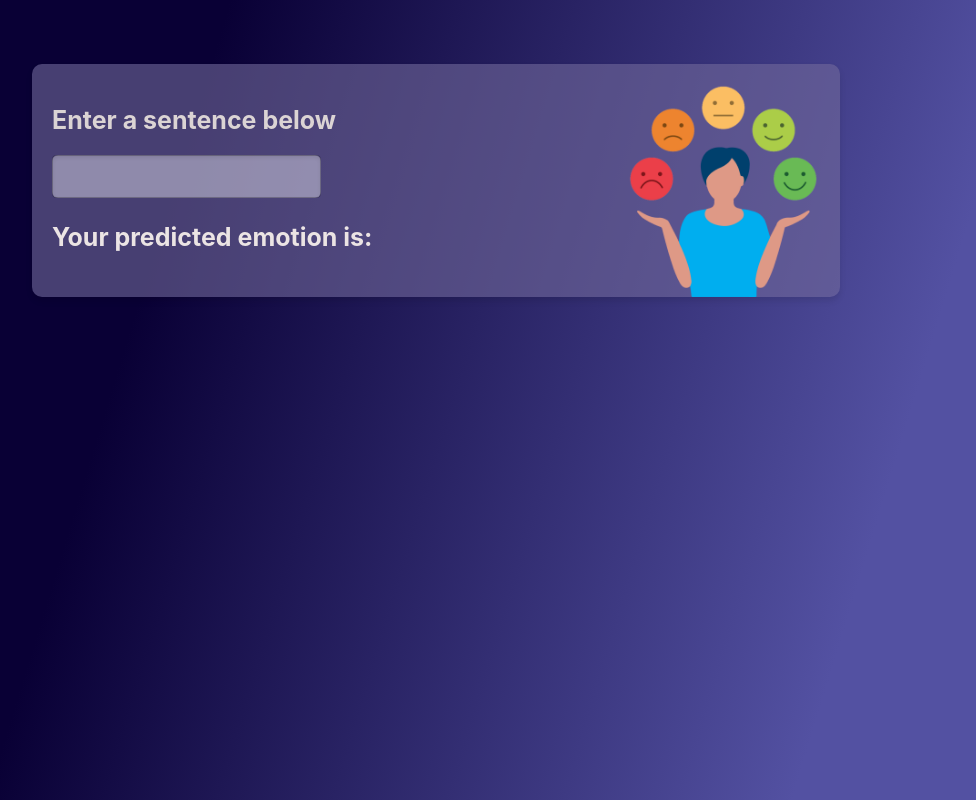
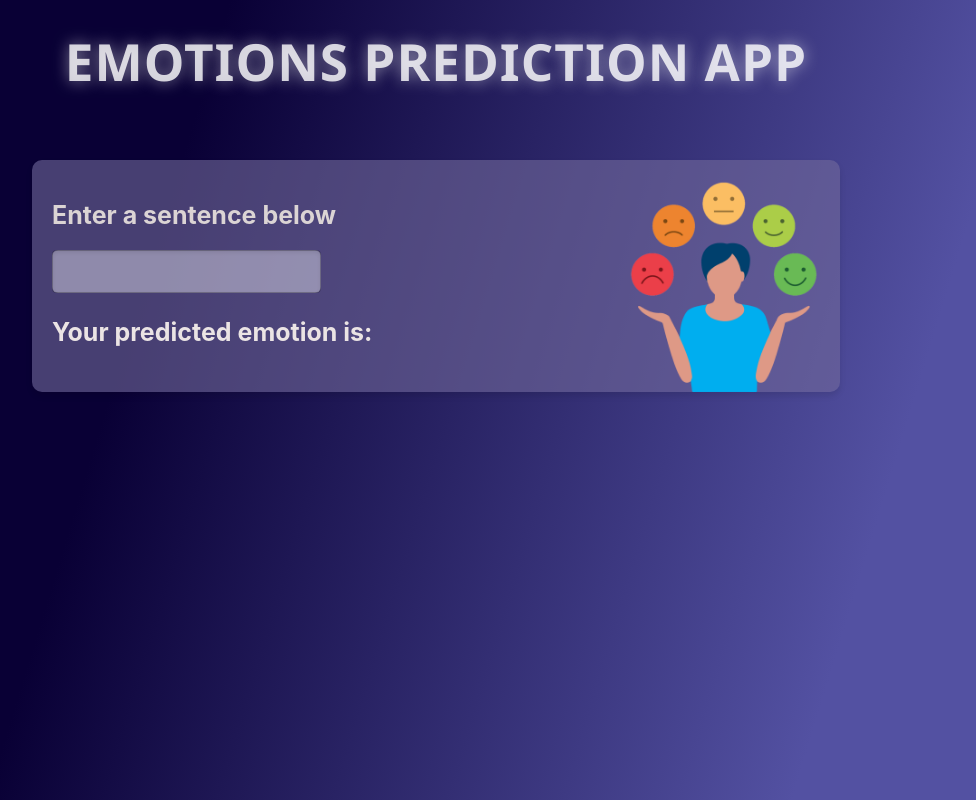
Before and after one commit to olast45/Emotions-Prediction-App, a React (Create React App) app in the folder app-frontend/: page / in a window 1280 px wide. Shown: the whole page, without its empty margins (204-1180 px from the left). Built offline with nearby package versions, Linux system fonts and the light colour scheme.

Commit message:
fix: Restore page title

```diff
--- a/app-frontend/src/App.js
+++ b/app-frontend/src/App.js
@@ -27,7 +27,12 @@ const App = () => {
     }, [sentence]);
 
     return (
-      <PredictionComponent sentence={sentence} prediction={prediction} setSentence={setSentence} />
+        <>
+        <div id="title">
+            <h1>Emotions Prediction App</h1>
+        </div>
+        <PredictionComponent sentence={sentence} prediction={prediction} setSentence={setSentence} />
+      </>
   );
 };
 
```
